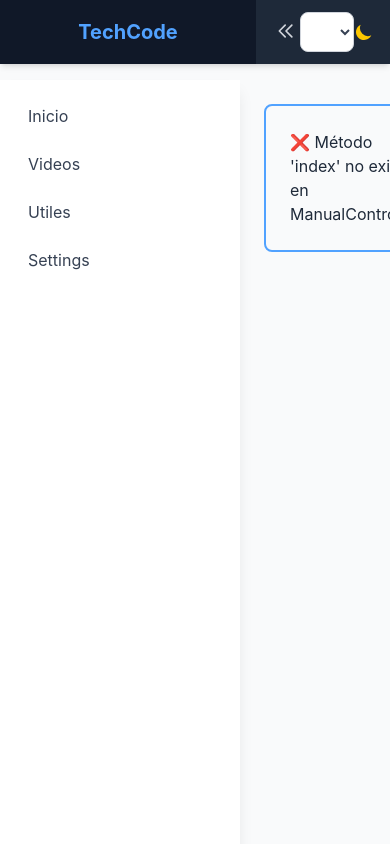
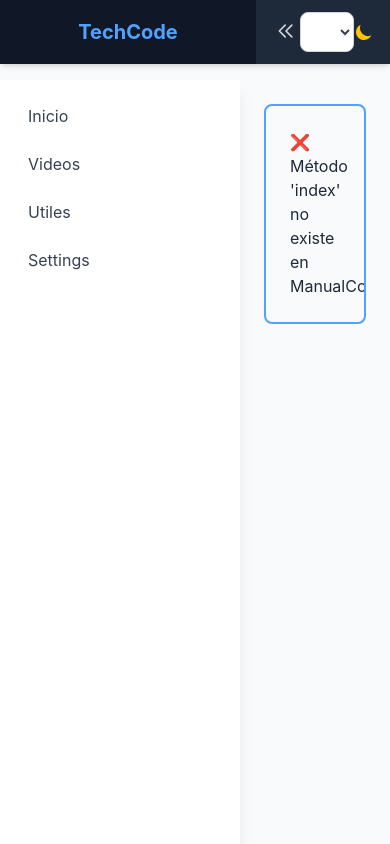
Before and after one commit to ericjesus500/techcode, a PHP site: page /manual in a window 390 px wide; the page is wider, and only the part inside the window is pictured. Run offline with PHP 8.4, Linux system fonts and the light colour scheme.

Commit message:
Solucionado problema de desborde del contenido de un manual

```diff
--- a/app/Views/manual/tailwind/ejercicios/basico/ejercicio2.php
+++ b/app/Views/manual/tailwind/ejercicios/basico/ejercicio2.php
@@ -3,7 +3,7 @@
 <div class="w-full mt-5 mb-10 p-lg-6 p-md-6">
 	<p class="font-sans text-gray-600 dark:text-gray-300 mb-4">Para proyectos más grandes que utilizan frameworks de JavaScript como React, Vue o Svelte, la encapsulación de componentes es la mejor práctica. Esto te permite gestionar los estilos dentro del propio componente, pasándolos como props. </p>
 	<p class="font-sans text-gray-600 dark:text-gray-300 mb-4">Paso 1: Crea el componente (por ejemplo, en React) En este caso, se crea un archivo de componente (Card.jsx) que recibe los datos como props</p>
-	<pre class="rounded">
+	<pre class="rounded overflow-x-auto">
 	  <code class="language-jsx">
 			// src/components/Card.jsx
 			import React from 'react';
--- a/app/Views/manual/tailwind/niveles/basico/capitulos/capitulo1.php
+++ b/app/Views/manual/tailwind/niveles/basico/capitulos/capitulo1.php
@@ -1,6 +1,6 @@
 <!-- Capítulo 1: El Poder de Tailwind -->
   <hr>
-  <article id="cap01" class="bg-white dark:bg-gray-800 p-6 rounded-lg shadow">
+  <article id="cap01" class="bg-white dark:bg-gray-800 p-6 rounded-lg shadow md:box-border lg:box-border">
     <h3 class="text-3xl font-semibold font-roboto text-gray-700 dark:text-blue-300 mb-4">Capítulo 1: El Poder de Tailwind</h3>
     <p class="pathway-extreme-p text-lg text-gray-600 dark:text-gray-300 mb-4">En este capítulo conoceremos todo lo que es posible realizar con Tailwind.</p>
     <p class="pathway-extreme-p text-lg text-gray-600 dark:text-gray-300 mb-4">Para un aprendizaje óptimo de Tailwind CSS desde cero, los fundamentos más relevantes e importantes se centran en cambiar el enfoque tradicional del CSS y comprender cómo funciona su metodología de "primero utilidades".</p>
--- a/app/Views/manual/tailwind/niveles/basico/index.php
+++ b/app/Views/manual/tailwind/niveles/basico/index.php
@@ -1,5 +1,5 @@
 <section class="space-y-8">
-  <div class="flex items-center justify-between">
+  <div class="flex max-w-full items-center justify-between">
     <h2 class="text-2xl font-bold text-gray-800 dark:text-white">📜 Capítulos</h2>
     <button id="toggleCapitulos" class="px-4 py-2 text-white bg-blue-500 rounded-md hover:bg-blue-600 focus:outline-none focus:ring-2 focus:ring-blue-500 focus:ring-opacity-50">
       <!-- Ícono de menú (visible por defecto) -->
@@ -13,7 +13,7 @@
     </button>
   </div>
 
-  <div id="lista-capitulos" class="flex flex-col w-full mx-auto p-6 rounded border border-gray-600 bg-yellow-600 dark:bg-yellow-100 dark:border-gray-300
+  <div id="lista-capitulos" class="flex flex-col mx-auto p-6 rounded border border-gray-600 bg-yellow-600 dark:bg-yellow-100 dark:border-gray-300
       transition-all duration-300 ease-in-out">
     <ul class="capitulos">
       <li><a class="my-2 dark:text-gray-700 cursor-pointer" data-curso="tailwind" data-nivel="basico" data-capitulo="1">Capitulo 1: El Poder de Tailwind</a></li>
@@ -23,5 +23,5 @@
     </ul>
   </div>
 
-  <div id="content-capitulo"></div>
+  <div id="content-capitulo" class="box-border"></div>
 </section>
--- a/public/css/style.css
+++ b/public/css/style.css
@@ -7,7 +7,9 @@
     --font-mono: ui-monospace, SFMono-Regular, Menlo, Monaco, Consolas, "Liberation Mono",
       "Courier New", monospace;
     --color-red-400: oklch(70.4% 0.191 22.216);
+    --color-red-500: oklch(63.7% 0.237 25.331);
     --color-red-600: oklch(57.7% 0.245 27.325);
+    --color-red-800: oklch(44.4% 0.177 26.899);
     --color-red-900: oklch(39.6% 0.141 25.723);
     --color-yellow-100: oklch(97.3% 0.071 103.193);
     --color-yellow-300: oklch(90.5% 0.182 98.111);
@@ -36,6 +38,7 @@
     --color-purple-600: oklch(55.8% 0.288 302.321);
     --color-purple-800: oklch(43.8% 0.218 303.724);
     --color-purple-900: oklch(38.1% 0.176 304.987);
+    --color-pink-300: oklch(82.3% 0.12 346.018);
     --color-pink-400: oklch(71.8% 0.202 349.761);
     --color-pink-600: oklch(59.2% 0.249 0.584);
     --color-pink-900: oklch(40.8% 0.153 2.432);
@@ -256,9 +259,6 @@
   .inset-0 {
     inset: calc(var(--spacing) * 0);
   }
-  .inset-y-0 {
-    inset-block: calc(var(--spacing) * 0);
-  }
   .top-0 {
     top: calc(var(--spacing) * 0);
   }
@@ -340,8 +340,8 @@
   .ml-60 {
     margin-left: calc(var(--spacing) * 60);
   }
-  .ml-64 {
-    margin-left: calc(var(--spacing) * 64);
+  .box-border {
+    box-sizing: border-box;
   }
   .block {
     display: block;
@@ -424,8 +424,8 @@
   .max-w-2xl {
     max-width: var(--container-2xl);
   }
-  .max-w-lg {
-    max-width: var(--container-lg);
+  .max-w-full {
+    max-width: 100%;
   }
   .max-w-md {
     max-width: var(--container-md);
@@ -435,6 +435,9 @@
   }
   .max-w-sm {
     max-width: var(--container-sm);
+  }
+  .min-w-0 {
+    min-width: calc(var(--spacing) * 0);
   }
   .flex-1 {
     flex: 1;
@@ -567,8 +570,14 @@
       margin-inline-end: calc(calc(var(--spacing) * 6) * calc(1 - var(--tw-space-x-reverse)));
     }
   }
+  .overflow-auto {
+    overflow: auto;
+  }
   .overflow-hidden {
     overflow: hidden;
+  }
+  .overflow-x-auto {
+    overflow-x: auto;
   }
   .rounded {
     border-radius: 0.25rem;
@@ -689,6 +698,9 @@
   }
   .stroke-sky-800 {
     stroke: var(--color-sky-800);
+  }
+  .p-0 {
+    padding: calc(var(--spacing) * 0);
   }
   .p-1 {
     padding: calc(var(--spacing) * 1);
@@ -1015,11 +1027,26 @@
       padding: calc(var(--spacing) * 4);
     }
   }
+  .md\:box-border {
+    @media (width >= 48rem) {
+      box-sizing: border-box;
+    }
+  }
   .md\:flex-row {
     @media (width >= 48rem) {
       flex-direction: row;
     }
   }
+  .lg\:box-border {
+    @media (width >= 64rem) {
+      box-sizing: border-box;
+    }
+  }
+  .lg\:flex-row {
+    @media (width >= 64rem) {
+      flex-direction: row;
+    }
+  }
   .dark\:border-gray-300 {
     &:where(.dark, .dark *) {
       border-color: var(--color-gray-300);
@@ -1066,6 +1093,11 @@
       }
     }
   }
+  .dark\:bg-pink-300 {
+    &:where(.dark, .dark *) {
+      background-color: var(--color-pink-300);
+    }
+  }
   .dark\:bg-purple-900\/30 {
     &:where(.dark, .dark *) {
       background-color: color-mix(in srgb, oklch(38.1% 0.176 304.987) 30%, transparent);
@@ -1079,6 +1111,16 @@
       background-color: var(--color-red-400);
     }
   }
+  .dark\:bg-red-500 {
+    &:where(.dark, .dark *) {
+      background-color: var(--color-red-500);
+    }
+  }
+  .dark\:bg-red-800 {
+    &:where(.dark, .dark *) {
+      background-color: var(--color-red-800);
+    }
+  }
   .dark\:bg-yellow-100 {
     &:where(.dark, .dark *) {
       background-color: var(--color-yellow-100);
@@ -1087,6 +1129,11 @@
   .dark\:bg-yellow-300 {
     &:where(.dark, .dark *) {
       background-color: var(--color-yellow-300);
+    }
+  }
+  .dark\:bg-yellow-600 {
+    &:where(.dark, .dark *) {
+      background-color: var(--color-yellow-600);
     }
   }
   .dark\:stroke-sky-300 {
--- a/public/index.php
+++ b/public/index.php
@@ -20,11 +20,11 @@ if ($isAjax) {
 // Si no es AJAX, carga el layout completo
 include '../app/Views/layout/header.php';
 ?>
-<div class="flex min-h-screen bg-gray-50 dark:bg-gray-900 pt-20">
+<div class="flex min-h-screen bg-gray-50 dark:bg-gray-900 pt-20 box-border">
     <?php include '../app/Views/layout/sidebar.php'; ?>
-    <div class="flex-1 p-6 ml-60" id="content-wrapper">
-        <main class="flex-1 p-6 border border-2 border-blue-400 rounded-lg sm:ml-0 sm:p-4 transition-all duration-300 ease-in-out">
-            <div id="manual-contenido">
+    <div class="flex-1 max-w-full p-6 ml-60 min-w-0 overflow-x-auto" id="content-wrapper">
+        <main class="flex-1 p-6 overflow-auto border border-2 border-blue-400 rounded-lg sm:ml-0 sm:p-4 transition-all duration-300 ease-in-out">
+            <div id="manual-contenido"class="w-full box-border">
                 <?php
                     if ($url) {
                         $router = new Router($url);
```
Also changed, not shown: app/Views/manual/tailwind/index.php (+10 -10 lines), app/Views/manual/tailwind/niveles/basico/capitulos/capitulo2.php (+6 -3 lines).
